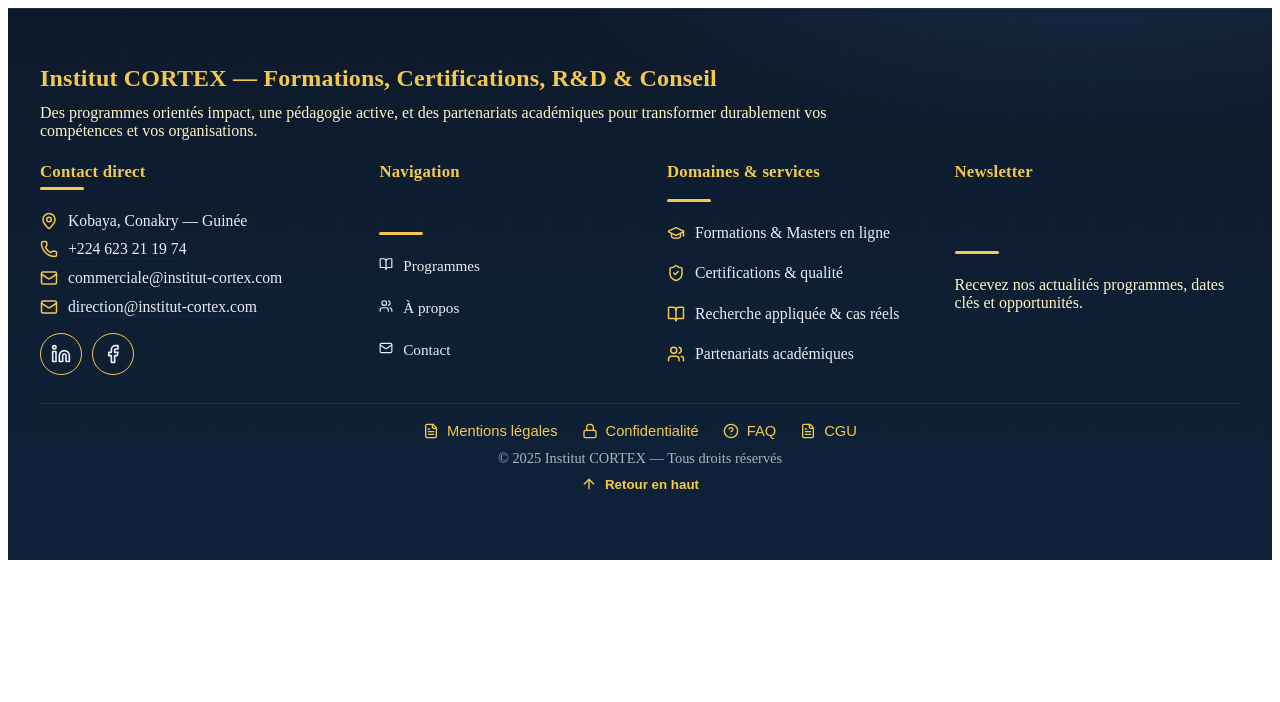
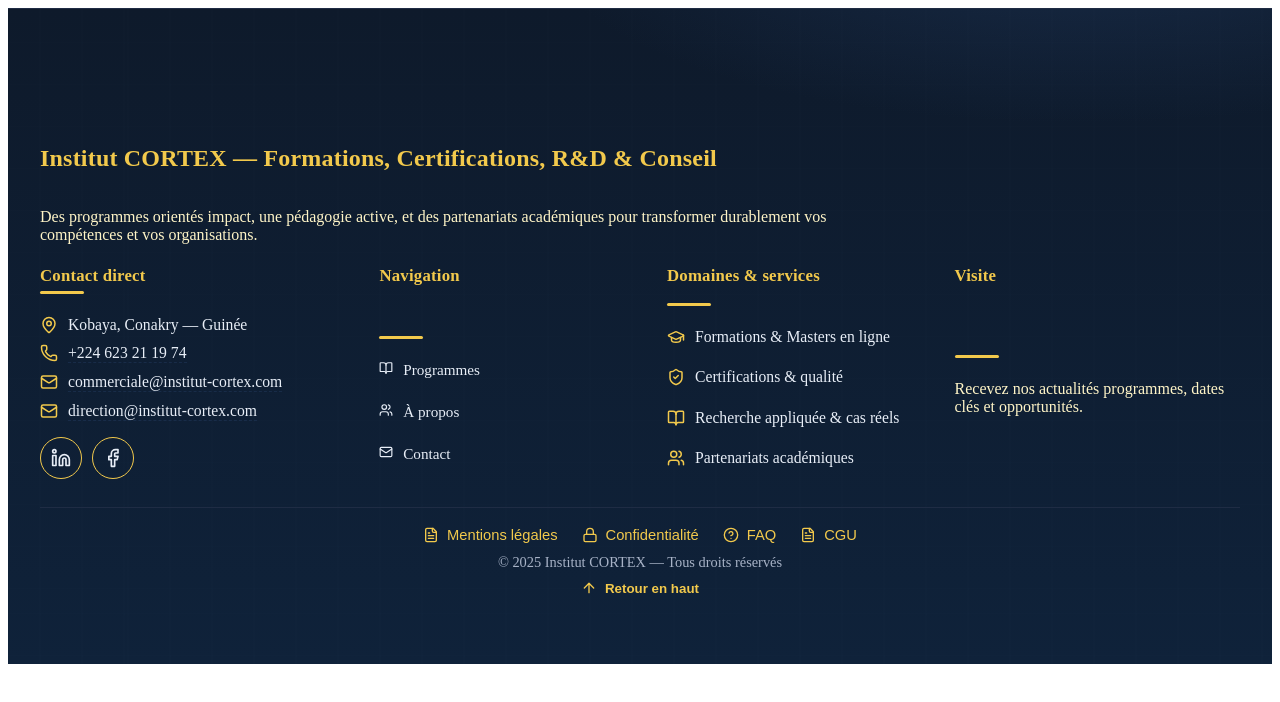
Before and after one commit to TIPIAIM/cortex-institut, a React (Vite) app: page /realisations in a window 1280 px wide. Shown: the top 702 px of the page. Built offline with nearby package versions, Linux system fonts and the light colour scheme; no server answers; what @dr.pogodin/react-helmet would draw is missing.

Commit message:
first commit

```diff
--- a/package.json
+++ b/package.json
@@ -16,7 +16,6 @@
     "@emotion/styled": "^11.14.1",
     "@fortawesome/fontawesome-svg-core": "^7.0.0",
     "@fortawesome/free-regular-svg-icons": "^7.0.0",
-    "@fortawesovme/free-solid-svg-icons": "^7.0.0",
     "@fortawesome/react-fontawesome": "^3.0.2",
     "@mui/icons-material": "^7.3.2",
     "@mui/material": "^7.3.2",
--- a/src/pàges/àccueil/Footer.jsx
+++ b/src/pàges/àccueil/Footer.jsx
@@ -75,6 +75,8 @@
   position: relative;
   z-index: 1;
   max-width: 1200px;
+
+
   margin: 0 auto;
   padding: clamp(24px, 5vw, 56px) 20px clamp(24px, 6vw, 64px);
 `;
@@ -85,7 +87,8 @@
   margin-bottom: clamp(14px, 2vw, 22px);
 
   h3 {
-    margin: 0;
+      margin-top:5rem;
+
     font-size: clamp(18px, 3.2vw, 24px);
     color: ${colors.accentGold};
     letter-spacing: .2px;
@@ -439,7 +442,7 @@
 
           {/* Newsletter légère (non bloquante) */}
           <Column variants={variants}>
-            <SectionTitle>Newsletter</SectionTitle>
+            <SectionTitle>Visite</SectionTitle>
             <p style={{ margin: 0, color: colors.accentGoldLight }}>
               Recevez nos actualités programmes, dates clés et opportunités.
             </p>
--- a/vite.config.js
+++ b/vite.config.js
@@ -4,4 +4,5 @@
 // https://vite.dev/config/
 export default defineConfig({
   plugins: [react()],
+  base: "/", // important pour un déploiement propre
 });
```
Also changed, not shown: 2 other files (tests, documents, lock files or other folders).
